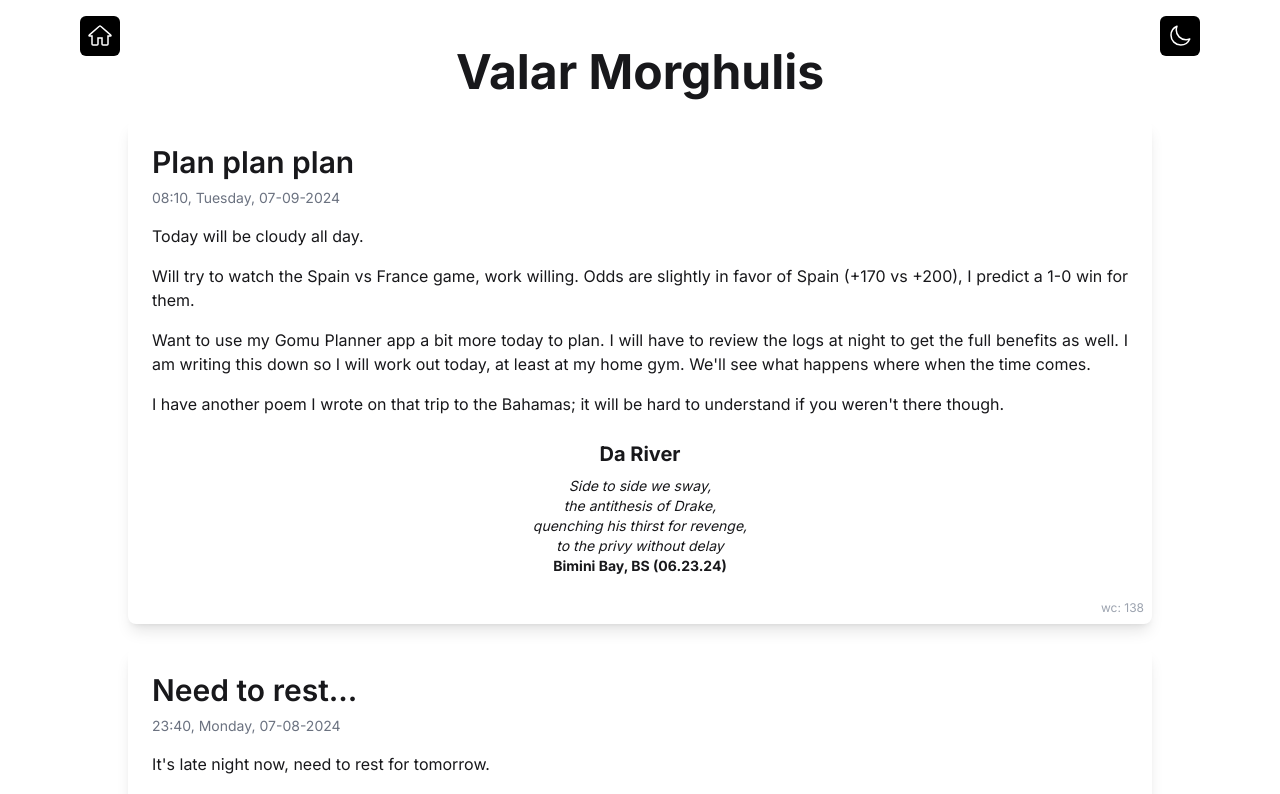
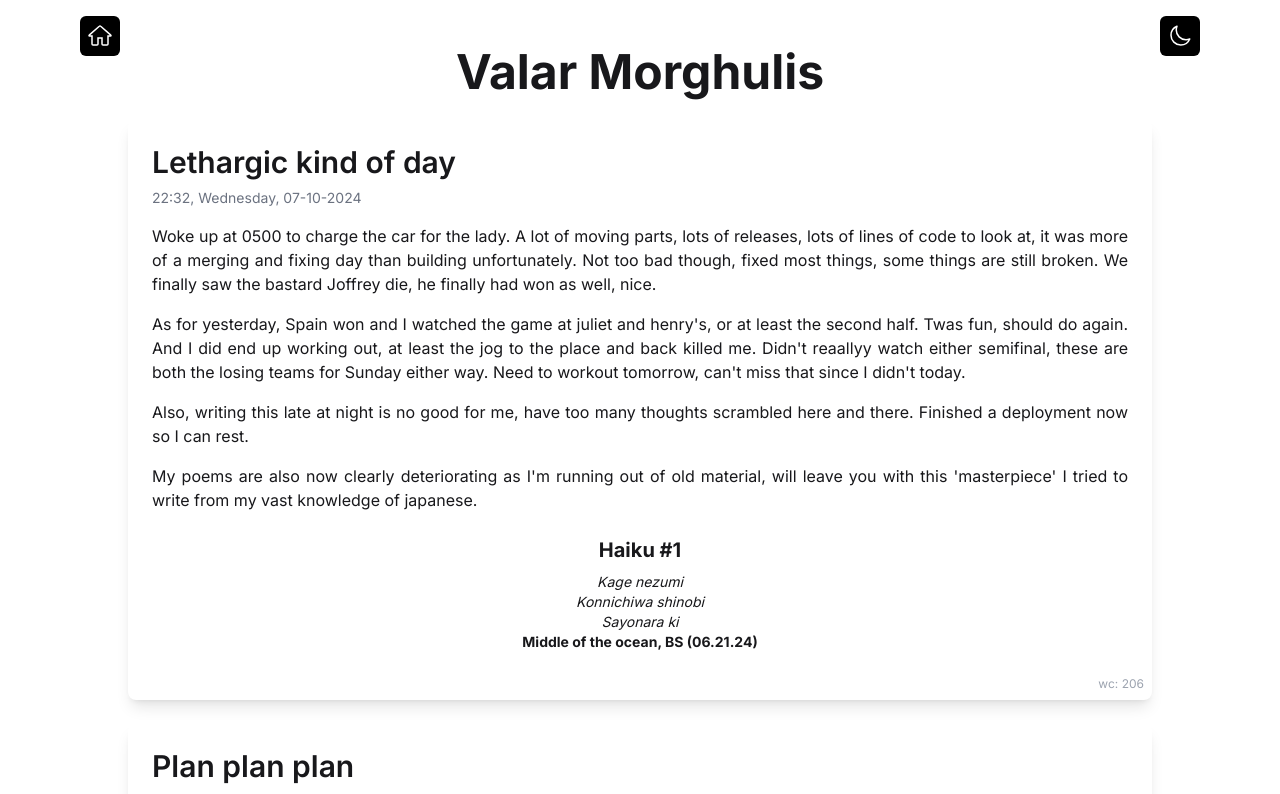
Before and after one commit to QuinteroSantiago/santiago-quintero-quiroga-portfolio, a React (Vite) app: page /blog in a window 1280 px wide. Shown: the top 794 px of the page. Built offline with nearby package versions, Linux system fonts and the light colour scheme; a web font is replaced by a local one.

Commit message:
chore: blog entry #3

```diff
--- a/src/data/blog.js
+++ b/src/data/blog.js
@@ -1,18 +1,19 @@
 export default [
     {
-        id: 1,
-        title: 'Need to rest...',
-        date: '23:40, Monday, 07-08-2024',
-        content: `It's late night now, need to rest for tomorrow.
-            This will be my first blog post, just want to post my thoughts here.
-            I would like to journal daily, we will see how that goes. Blah blah blah blah, need to fill this up a bit, I will leave you with a poem I wrote a bit ago:
+        id: 3,
+        title: 'Lethargic kind of day',
+        date: '22:32, Wednesday, 07-10-2024',
+        content: `
+            Woke up at 0500 to charge the car for the lady. A lot of moving parts, lots of releases, lots of lines of code to look at, it was more of a merging and fixing day than building unfortunately. Not too bad though, fixed most things, some things are still broken. We finally saw the bastard Joffrey die, he finally had won as well, nice.
+            As for yesterday, Spain won and I watched the game at juliet and henry's, or at least the second half. Twas fun, should do again. And I did end up working out, at least the jog to the place and back killed me. Didn't reaallyy watch either semifinal, these are both the losing teams for Sunday either way. Need to workout tomorrow, can't miss that since I didn't today.
+            Also, writing this late at night is no good for me, have too many thoughts scrambled here and there. Finished a deployment now so I can rest.
+            My poems are also now clearly deteriorating as I'm running out of old material, will leave you with this 'masterpiece' I tried to write from my vast knowledge of japanese.
             >>poem
-            Da Grey Beneath
-            Blue black infinity,\n
-            Shadows in your trenches,\n
-            humanity's greatest fear,\n
-            a trove of friendship
-            Chub Cay, BS (06.22.24)<<`
+            Haiku #1
+            Kage nezumi
+            Konnichiwa shinobi
+            Sayonara ki
+            Middle of the ocean, BS (06.21.24)<<`
     },
     {
         id: 2,
@@ -31,4 +32,19 @@ export default [
             to the privy without delay
             Bimini Bay, BS (06.23.24)<<`
     },
+    {
+        id: 1,
+        title: 'Need to rest...',
+        date: '23:40, Monday, 07-08-2024',
+        content: `It's late night now, need to rest for tomorrow.
+            This will be my first blog post, just want to post my thoughts here.
+            I would like to journal daily, we will see how that goes. Blah blah blah blah, need to fill this up a bit, I will leave you with a poem I wrote a bit ago:
+            >>poem
+            Da Grey Beneath
+            Blue black infinity,\n
+            Shadows in your trenches,\n
+            humanity's greatest fear,\n
+            a trove of friendship
+            Chub Cay, BS (06.22.24)<<`
+    },
 ];
```
